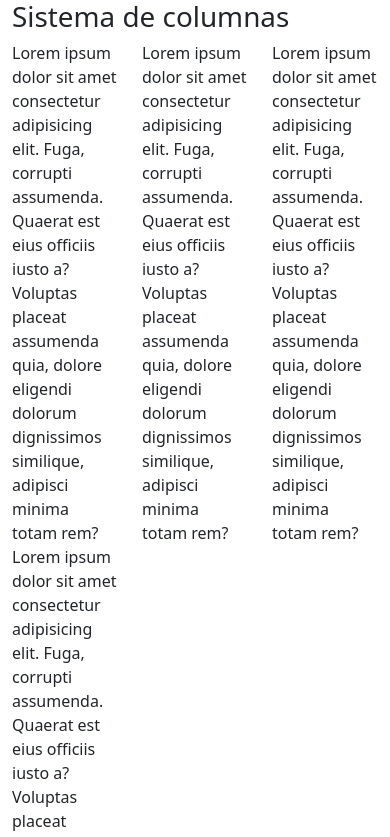
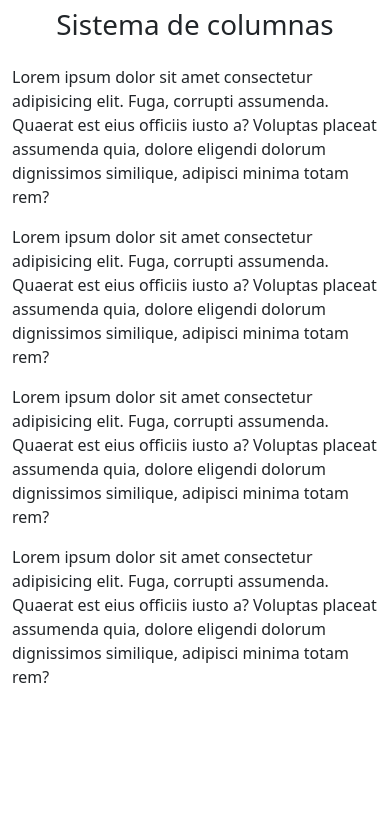
Before and after one commit to aceveduar/bootstrap, a plain HTML site: page index.html in a window 390 px wide. Shown: the top 837 px of the page. Drawn offline with nearby package versions, Linux system fonts and the light colour scheme.

Commit message:
002 Grid Responsive

```diff
--- a/index.html
+++ b/index.html
@@ -10,19 +10,21 @@
 <body>
     <div class="container">
         <div class="row">
-            <h1>Sistema de columnas</h1>
-            <div class="col-4">
+            <h1 class="py-2 text-center">Sistema de columnas</h1>
+            <div class="col-12 col-sm-6 col-md-4 col-lg-3 py-2">
                 Lorem ipsum dolor sit amet consectetur adipisicing elit. Fuga, corrupti assumenda. Quaerat est eius officiis iusto a? Voluptas placeat assumenda quia, dolore eligendi dolorum dignissimos similique, adipisci minima totam rem?
             </div>
-            <div class="col-4">
+            <div class="col-12 col-sm-6 col-md-4 col-lg-3 py-2">
                 Lorem ipsum dolor sit amet consectetur adipisicing elit. Fuga, corrupti assumenda. Quaerat est eius officiis iusto a? Voluptas placeat assumenda quia, dolore eligendi dolorum dignissimos similique, adipisci minima totam rem?
             </div>
-            <div class="col-4">
+            <div class="col-12 col-sm-6 col-md-4 col-lg-3 py-2">
                 Lorem ipsum dolor sit amet consectetur adipisicing elit. Fuga, corrupti assumenda. Quaerat est eius officiis iusto a? Voluptas placeat assumenda quia, dolore eligendi dolorum dignissimos similique, adipisci minima totam rem?
             </div>
-            <div class="col-4">
+            <div class="col-12 col-sm-6 col-md-12 col-lg-3 py-2">
                 Lorem ipsum dolor sit amet consectetur adipisicing elit. Fuga, corrupti assumenda. Quaerat est eius officiis iusto a? Voluptas placeat assumenda quia, dolore eligendi dolorum dignissimos similique, adipisci minima totam rem?
             </div>
+
+
         </div>
     </div>
 </body>
```
